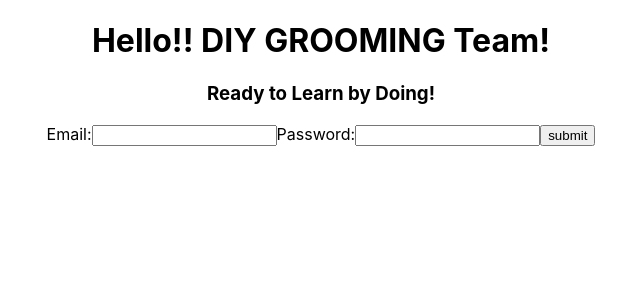
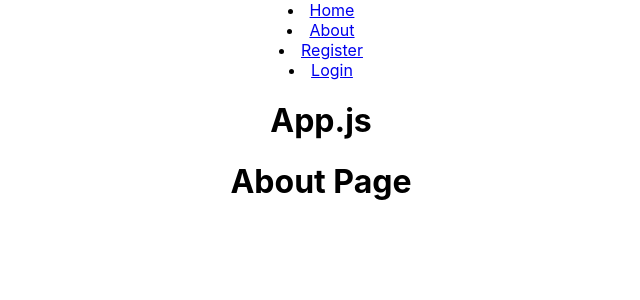
Before and after one commit to winny1212/client-frontend, a React (Create React App) app: page /about in a window 1280 px wide. Shown: the top 300 px of the page, without its empty margins (319-959 px from the left). Built offline with nearby package versions, Linux system fonts and the light colour scheme.

Commit message:
add NavBar testing functionality, create views for links, create a router on App.js for routing

```diff
--- a/src/App.js
+++ b/src/App.js
@@ -1,12 +1,24 @@
 import './App.css';
+import { BrowserRouter as Router, Routes, Route } from 'react-router-dom';
 import Login from './components/Users/Login/Login';
+import Home from './views/home/Home';
+import Register from './views/register/Register';
+import About from './views/about/About';
+import Navbar from './components/navigation/Navbar';
 
 function App() {
   return (
     <div className="App">
-      <h1>Hello!! DIY GROOMING Team!</h1>
-      <h3>Ready to Learn by Doing!</h3>
-      <Login />
+      <Router>
+        <Navbar />
+        <h1>App.js</h1>
+        <Routes>
+          <Route exact path="/" element={<Home />}></Route>
+          <Route exact path="/about" element={<About />}></Route>
+          <Route exact path="/register" element={<Register />}></Route>
+          <Route exact path="/login" element={<Login />}></Route>
+        </Routes>
+      </Router>
     </div>
   );
 }
--- a/src/components/navigation/Navbar.js
+++ b/src/components/navigation/Navbar.js
@@ -1,7 +1,42 @@
 import React from 'react';
+//import { Box, AppBar, MenuIcon, Toolbar, Button } from '@mui/material';
+//import Logo from '../../assets/comps/diyg_logo_purple.png';
+import { Link } from 'react-router-dom';
 
 function Navbar() {
-  return <div></div>;
+  return (
+    <>
+      {/* <Box sx={{ flexGrow: 1 }}>
+        <AppBar>
+          <Toolbar>
+            <MenuIcon>{Logo}</MenuIcon>
+            <Button color="inherit">Home</Button>
+            <Button color="inherit">About</Button>
+            <Button color="inherit">Register</Button>
+            <Button color="inherit">Login</Button>
+          </Toolbar>
+        </AppBar>
+      </Box> */}
+
+      <div className="navbar">
+        <li>
+          <Link to="/">Home</Link>
+        </li>
+
+        <li>
+          <Link to="/about">About</Link>
+        </li>
+
+        <li>
+          <Link to="/register">Register</Link>
+        </li>
+
+        <li>
+          <Link to="/login">Login</Link>
+        </li>
+      </div>
+    </>
+  );
 }
 
 export default Navbar;
--- /dev/null
+++ b/src/views/about/About.js
@@ -0,0 +1,11 @@
+import React from 'react';
+
+function About() {
+  return (
+    <div>
+      <h1>About Page</h1>
+    </div>
+  );
+}
+
+export default About;
--- /dev/null
+++ b/src/views/home/Home.js
@@ -0,0 +1,13 @@
+import React from 'react';
+
+function Home() {
+  return (
+    <>
+      <div>
+        <h1>Home Page</h1>
+      </div>
+    </>
+  );
+}
+
+export default Home;
--- /dev/null
+++ b/src/views/register/Register.js
@@ -0,0 +1,11 @@
+import React from 'react';
+
+function Register() {
+  return (
+    <div>
+      <h1>Register Page</h1>
+    </div>
+  );
+}
+
+export default Register;
```
Also changed, not shown: 1 other file (tests, documents, lock files or other folders).
